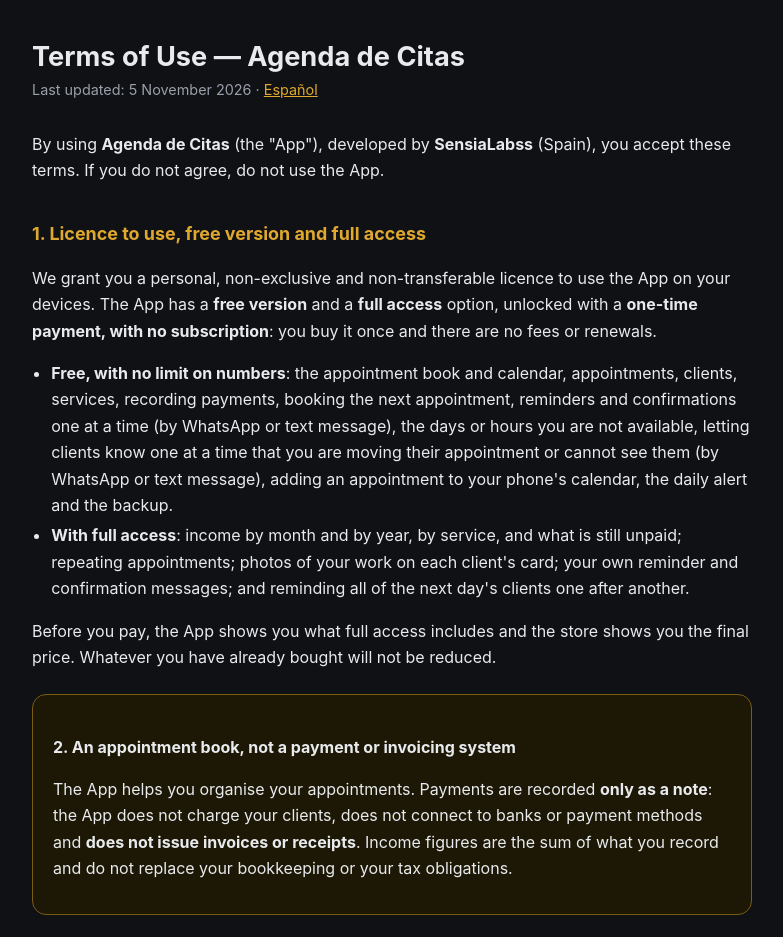
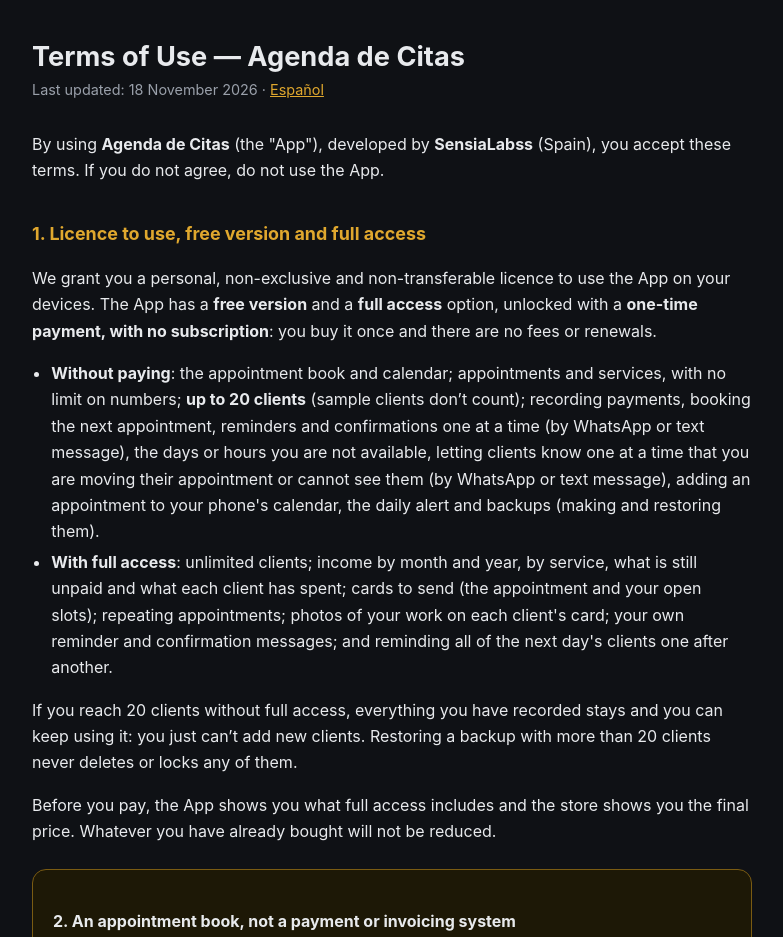
Before and after one commit to sensialabss-droid/legal, a plain HTML site: page agendacitas/terms-en.html in a window 1280 px wide. Shown: the top 937 px of the page, without its empty margins (248-1031 px from the left). Drawn offline with Linux system fonts and the light colour scheme.

Commit message:
Agenda de citas: condiciones con el tope de 20 clientas sin pagar (es y en, P-0140, texto de apps-legal 18-nov)
Sin publicar: falta el push (OK del cliente) el mismo día que la versión llegue a los testers.

Co-Authored-By: Claude Opus 5.5 <noreply@anthropic.com>

```diff
--- a/agendacitas/terms-en.html
+++ b/agendacitas/terms-en.html
@@ -7,10 +7,10 @@
 <link rel="stylesheet" href="../assets/style.css">
 </head>
 <body>
-<!-- Reviewed on 5-Nov-2026 against the App's code (free and paid features, calendar). -->
+<!-- Reviewed on 5-Nov-2026 against the App's code (free and paid features, calendar). 18-Nov-2026: 20-client limit without paying, cards and amount spent among the paid features (P-0140). -->
 <div class="wrap">
 <h1>Terms of Use — Agenda de Citas</h1>
-<p class="meta">Last updated: 5 November 2026 · <a href="terms.html" hreflang="es" lang="es">Español</a></p>
+<p class="meta">Last updated: 18 November 2026 · <a href="terms.html" hreflang="es" lang="es">Español</a></p>
 
 <p>By using <strong>Agenda de Citas</strong> (the "App"), developed by <strong>SensiaLabss</strong> (Spain), you
 accept these terms. If you do not agree, do not use the App.</p>
@@ -21,15 +21,20 @@ has a <strong>free version</strong> and a <strong>full access</strong> option, u
 <strong>one-time payment, with no subscription</strong>: you buy it once and there are no fees or
 renewals.</p>
 <ul>
-<li><strong>Free, with no limit on numbers</strong>: the appointment book and calendar, appointments, clients,
-services, recording payments, booking the next appointment, reminders and confirmations one at a time (by
-WhatsApp or text message), the days or hours you are not available, letting clients know one at a time that
-you are moving their appointment or cannot see them (by WhatsApp or text message), adding an appointment to
-your phone's calendar, the daily alert and the backup.</li>
-<li><strong>With full access</strong>: income by month and by year, by service, and what is still unpaid;
-repeating appointments; photos of your work on each client's card; your own reminder and confirmation
-messages; and reminding all of the next day's clients one after another.</li>
+<li><strong>Without paying</strong>: the appointment book and calendar; appointments and services, with no
+limit on numbers; <strong>up to 20 clients</strong> (sample clients don’t count); recording payments, booking the
+next appointment, reminders and confirmations one at a time (by WhatsApp or text message), the days or hours you
+are not available, letting clients know one at a time that you are moving their appointment or cannot see them
+(by WhatsApp or text message), adding an appointment to your phone's calendar, the daily alert and backups
+(making and restoring them).</li>
+<li><strong>With full access</strong>: unlimited clients; income by month and year, by service, what is still
+unpaid and what each client has spent; cards to send (the appointment and your open slots); repeating
+appointments; photos of your work on each client's card; your own reminder and confirmation messages; and
+reminding all of the next day's clients one after another.</li>
 </ul>
+<p>If you reach 20 clients without full access, everything you have recorded stays and you can keep using it:
+you just can’t add new clients. Restoring a backup with more than 20 clients never deletes or locks any of
+them.</p>
 <p>Before you pay, the App shows you what full access includes and the store shows you the final price.
 Whatever you have already bought will not be reduced.</p>
 
```
Also changed, not shown: agendacitas/terms.html (+14 -9 lines).
